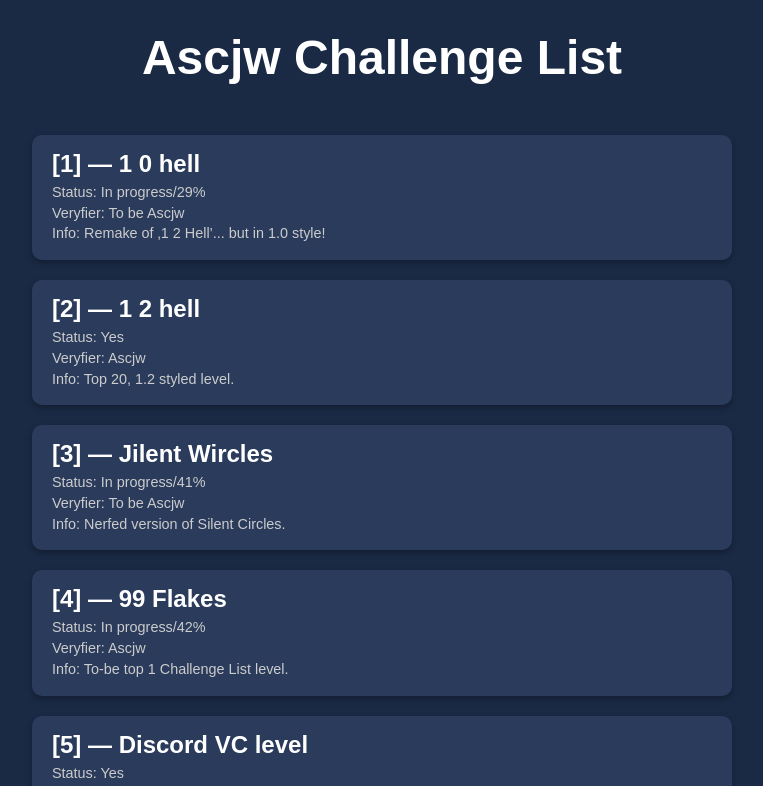
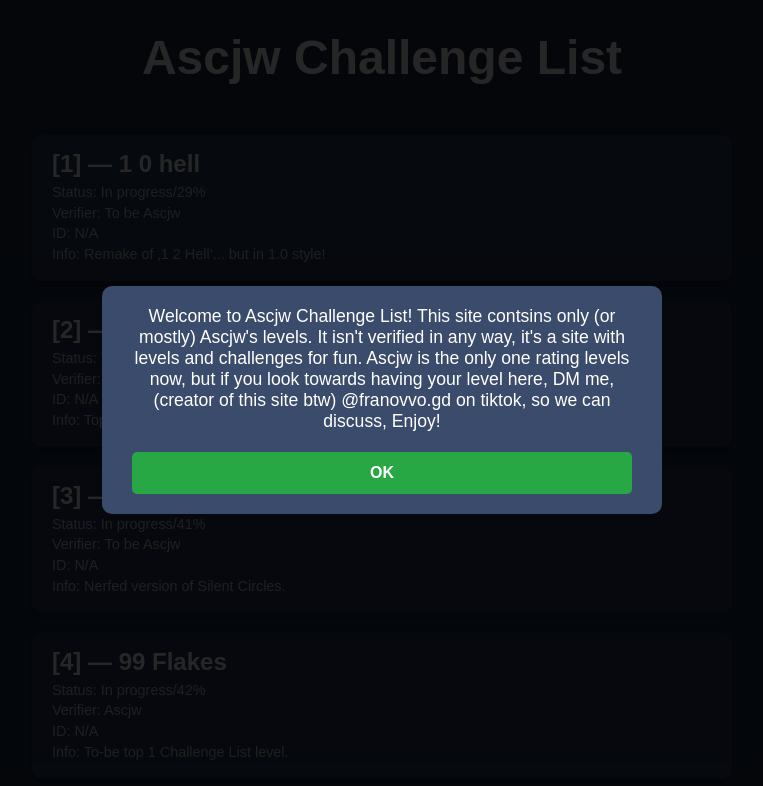
Before and after one commit to franovvo425/Ascjw-Challenge-List-, a plain HTML site: page index.html in a window 1280 px wide. Shown: the top 786 px of the page, without its empty margins (258-1021 px from the left). Drawn offline with Linux system fonts and the light colour scheme; a web font is replaced by a local one.

Commit message:
Update index.html

```diff
--- a/index.html
+++ b/index.html
@@ -5,6 +5,13 @@
 <meta name="viewport" content="width=device-width, initial-scale=1.0">
 <title>Ascjw Challenge List</title>
 <style>
+  @font-face {
+    font-family: 'Pusab';
+    src: url('https://cdn.glitch.global/77a5f162-5674-4b3e-88d6-b05a9b2c7350/Pusab.ttf?v=169') format('truetype');
+    font-weight: normal;
+    font-style: normal;
+  }
+
   body {
     margin: 0;
     font-family: 'Pusab', sans-serif;
@@ -14,18 +21,21 @@
     flex-direction: column;
     min-height: 100vh;
   }
+
   h1 {
     text-align: center;
     font-size: 3em;
     margin: 30px 0;
     color: #fff;
   }
+
   #levels {
     flex: 1;
     width: 90%;
     max-width: 700px;
     margin: 0 auto 20px auto;
   }
+
   .level {
     margin: 20px 0;
     padding: 15px 20px;
@@ -33,8 +43,159 @@
     border-radius: 10px;
     box-shadow: 0 3px 6px rgba(0,0,0,0.3);
   }
+
   .level h2 {
     margin: 0;
+    font-size: 1.5em;
+    color: #fff;
+  }
+
+  .info {
+    margin-top: 5px;
+    color: #ccc;
+    font-size: 0.9em;
+    line-height: 1.3em;
+    word-wrap: break-word;
+  }
+
+  .info div {
+    margin: 2px 0;
+  }
+
+  footer {
+    text-align: center;
+    font-family: Arial, sans-serif;
+    font-size: 0.8em;
+    color: #aaa;
+    margin: 20px 0;
+  }
+
+  .second-footer {
+    text-align: center;
+    font-family: 'Pusab', sans-serif;
+    margin: 20px 0;
+    padding: 10px 20px;
+  }
+
+  .second-footer h2 {
+    font-weight: bold;
+    margin-bottom: 10px;
+    font-size: 1.3em;
+  }
+
+  .second-footer p {
+    font-size: 0.95em;
+    color: #ddd;
+    margin: 0;
+    line-height: 1.4em;
+  }
+
+  /* Modal */
+  .modal {
+    position: fixed;
+    top: 0;
+    left: 0;
+    width: 100%;
+    height: 100%;
+    background: rgba(0,0,0,0.85); /* ciemniejsze tło */
+    display: flex;
+    align-items: center;
+    justify-content: center;
+    z-index: 9999;
+  }
+
+  .modal-content {
+    background: #3a4b6c;
+    padding: 20px 30px;
+    border-radius: 10px;
+    text-align: center;
+    color: #fff;
+    max-width: 500px;
+    display: flex;
+    flex-direction: column;
+    justify-content: space-between;
+    min-height: 150px;
+    font-family: Arial, sans-serif; /* tylko tu Arial */
+  }
+
+  .modal-content p {
+    margin: 0 0 20px 0;
+    font-size: 1.1em;
+  }
+
+  .modal-content button {
+    padding: 12px 0;
+    border: none;
+    background: #28a745;
+    color: #fff;
+    border-radius: 5px;
+    cursor: pointer;
+    font-weight: bold;
+    font-size: 1em;
+    margin-top: auto;
+  }
+</style>
+</head>
+<body>
+
+<!-- Modal -->
+<div id="welcomeModal" class="modal">
+  <div class="modal-content">
+    <p>Welcome to Ascjw Challenge List! This site contsins only (or mostly) Ascjw's levels. It isn't verified in any way, it's a site with levels and challenges for fun. Ascjw is the only one rating levels now, but if you look towards having your level here, DM me, (creator of this site btw) @franovvo.gd on tiktok, so we can discuss, Enjoy!</p>
+    <button id="closeModal">OK</button>
+  </div>
+</div>
+
+<h1>Ascjw Challenge List</h1>
+
+<div id="levels"></div>
+
+<div class="second-footer">
+  <h2>How do the levels get on this list?</h2>
+  <p>It's moslty Ascjw's levels, but if you think your level is good enough, DM my tiktok, @franovvo.gd.</p>
+</div>
+
+<footer>ACL founded by Franovvo and Ascjw, site created by Franovvo.</footer>
+
+<script>
+// Modal
+const modal = document.getElementById('welcomeModal');
+const closeBtn = document.getElementById('closeModal');
+closeBtn.addEventListener('click', () => {
+  modal.style.display = 'none';
+});
+
+// ALL LEVELS HERE
+const data = [
+  { "rank":1,"name":"1 0 hell","verified":"In progress/29%","verifier":"To be Ascjw","id":"N/A","info":"Remake of ‚1 2 Hell’... but in 1.0 style!" },
+  { "rank":2,"name":"1 2 hell","verified":"Yes","verifier":"Ascjw","id":"N/A","info":"Top 20, 1.2 styled level." },
+  { "rank":3,"name":"Jilent Wircles","verified":"In progress/41%","verifier":"To be Ascjw","id":"N/A","info":"Nerfed version of Silent Circles." },
+  { "rank":4,"name":"99 Flakes","verified":"In progress/42%","verifier":"Ascjw","id":"N/A","info":"To-be top 1 Challenge List level." },
+  { "rank":5,"name":"Discord VC level","verified":"Yes","verifier":"Ascjw","id":"N/A","info":"Unplaced Challenge List level." },
+  { "rank":6,"name":"Hakupen Sell","verified":"In progress/30%","verifier":"To be Ascjw","id":"N/A","info":"Unverified (BUT POSSIBLE!) top 10 Challenge List Level." },
+  { "rank":7,"name":"Unnamed and Unknown","verified":"Yes","verifier":"Ascjw","id":"N/A","info":"Unrated Extreme Demon made just 4fun." }
+];
+
+// Render list
+const container = document.getElementById('levels');
+data.sort((a,b) => a.rank - b.rank).forEach(level => {
+  const div = document.createElement('div');
+  div.classList.add('level');
+  div.innerHTML = `
+    <h2>[${level.rank}] — ${level.name}</h2>
+    <div class="info">
+      <div>Status: ${level.verified || 'Brak'}</div>
+      <div>Verifier: ${level.verifier || 'Brak'}</div>
+      <div>ID: ${level.id || 'Brak'}</div>
+      <div>Info: ${level.info || 'Brak'}</div>
+    </div>
+  `;
+  container.appendChild(div);
+});
+</script>
+
+</body>
+</html>    margin: 0;
     font-size: 1.5em;
     color: #fff;
   }
```
